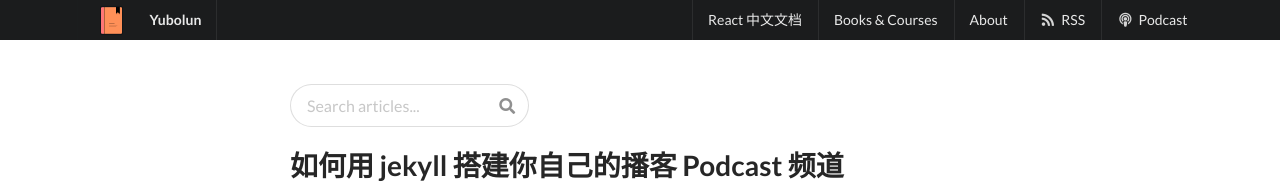
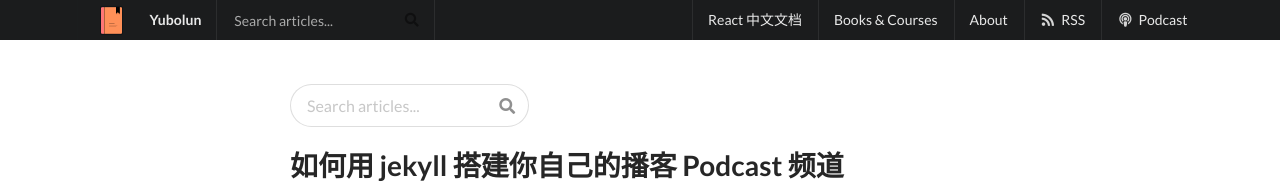
Before and after one commit to discountry/discountry.github.io, a Jekyll site: the page built from index.html, in a window 1280 px wide. Shown: the top 190 px of the page. Built offline with Jekyll 4.4.1, drawn with Linux system fonts in a browser that asks for light colours; the list of posts is cut into pages by our own code.

Commit message:
Update header.html

```diff
--- a/_includes/header.html
+++ b/_includes/header.html
@@ -4,6 +4,13 @@
         <img class="logo" src="{{ site.logo | prepend: site.imageurl }}">
         {{ site.title }}
       </a>
+      <div class="ui category search item">
+        <div class="ui transparent icon input">
+          <input class="prompt" type="text" placeholder="Search articles...">
+          <i class="search link icon"></i>
+        </div>
+        <div class="results"></div>
+      </div>
       <!-- <a href="{{ site.baseurl }}/" class="item">Home</a> -->
       <div class="right menu">
         <a class="item" href="https://zh-hans.reactjs.org/"  target="_blank" rel="noreferrer">React 中文文档</a>
```
